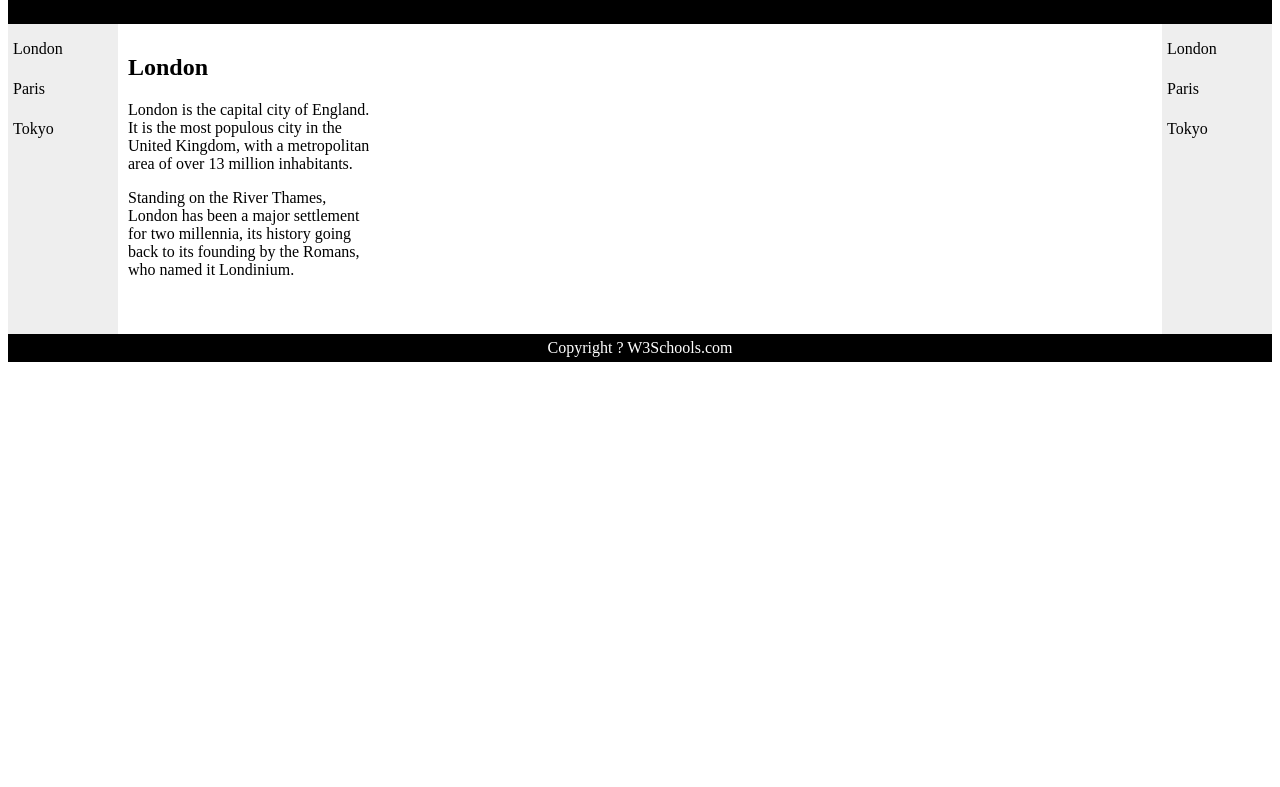
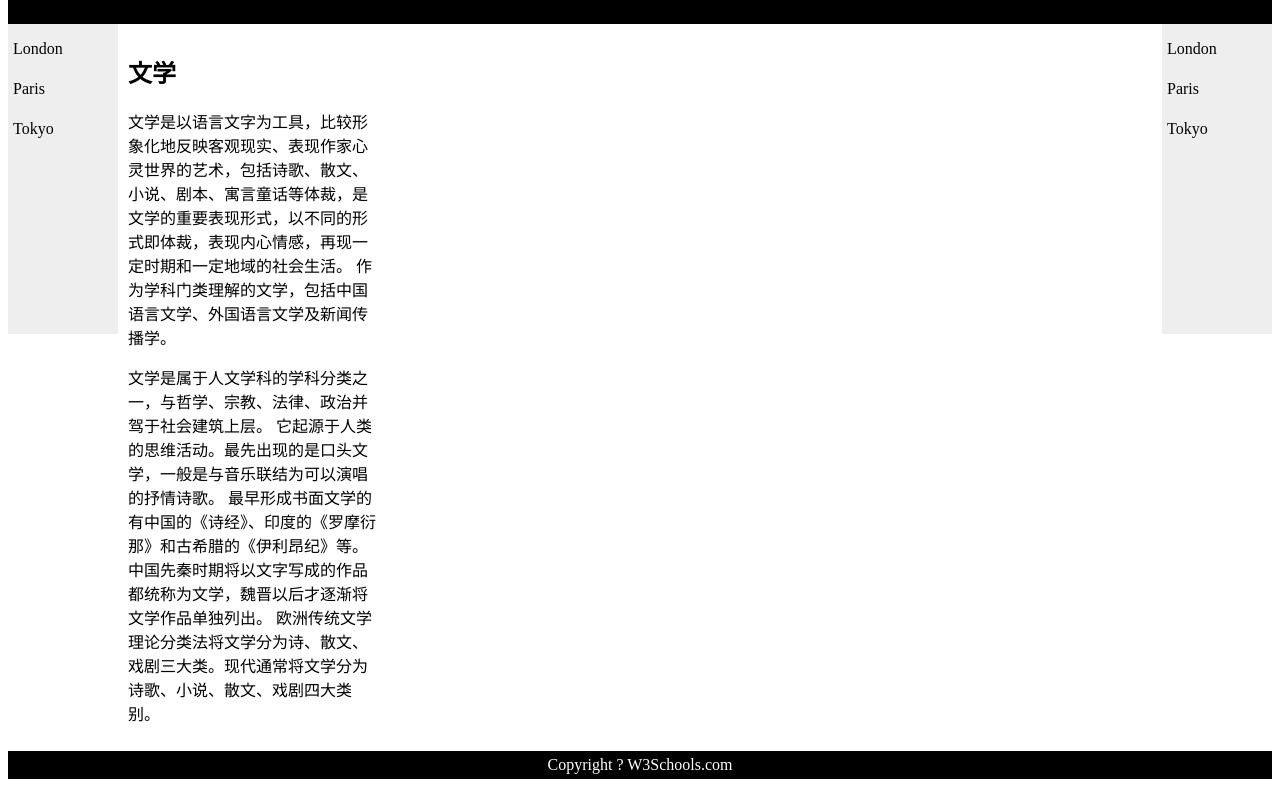
Before and after one commit to ccqyyy724/www2, a plain HTML site: page index.html in a window 1280 px wide. Shown: the part 74-861 px from the top of the page. Before the commit the page ends 800 px from the top, so only its background shows below. Drawn offline with Linux system fonts and the light colour scheme.

Commit message:
Create index.html

```diff
--- a/index.html
+++ b/index.html
@@ -59,14 +59,18 @@ Tokyo<br>
 </div>
 
 <div id="section">
-<h2>London</h2>
+<h2>文学</h2>
 <p>
-London is the capital city of England. It is the most populous city in the United Kingdom,
-with a metropolitan area of over 13 million inhabitants.
+文学是以语言文字为工具，比较形象化地反映客观现实、表现作家心灵世界的艺术，包括诗歌、散文、
+小说、剧本、寓言童话等体裁，是文学的重要表现形式，以不同的形式即体裁，表现内心情感，再现一定时期和一定地域的社会生活。
+作为学科门类理解的文学，包括中国语言文学、外国语言文学及新闻传播学。
 </p>
 <p>
-Standing on the River Thames, London has been a major settlement for two millennia,
-its history going back to its founding by the Romans, who named it Londinium.
+文学是属于人文学科的学科分类之一，与哲学、宗教、法律、政治并驾于社会建筑上层。
+它起源于人类的思维活动。最先出现的是口头文学，一般是与音乐联结为可以演唱的抒情诗歌。
+最早形成书面文学的有中国的《诗经》、印度的《罗摩衍那》和古希腊的《伊利昂纪》等。
+中国先秦时期将以文字写成的作品都统称为文学，魏晋以后才逐渐将文学作品单独列出。
+欧洲传统文学理论分类法将文学分为诗、散文、戏剧三大类。现代通常将文学分为诗歌、小说、散文、戏剧四大类别。
 </p>
 </div>
 
```
